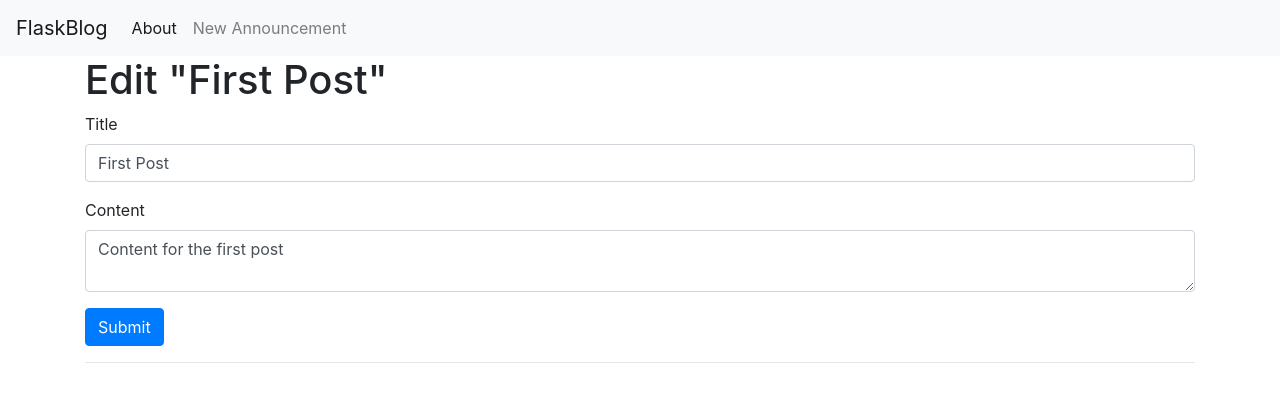
After one commit to kylenmorris/ra-management-suite, a Flask app: page /1/edit in a window 1280 px wide. The commit adds this page. Shown: the top 402 px of the page. Run offline with Flask 3, Linux system fonts and the light colour scheme; data comes from the database, SQL or seed files in the repository; some libraries are stand-ins or nearby versions.

Commit message:
* Hopefully final major clean up - venv & run built into project. Can fully manage announcements. Data operations moved into separate repo.

```diff
--- /dev/null
+++ b/RAManagementSuite/app.py
@@ -0,0 +1,8 @@
+from flask import Flask, render_template, request, url_for, flash, redirect
+from views.home import home
+
+app = Flask(__name__)
+app.register_blueprint(home)
+
+if __name__ == '__main__':
+    app.run()
--- /dev/null
+++ b/RAManagementSuite/repos/announcementRepo.py
@@ -0,0 +1,60 @@
+import sqlite3
+from repos.baseRepo import get_db_connection
+from werkzeug.exceptions import abort
+
+
+def get_announcement(announcement_id):
+    """
+    Gets a single announcement by id.
+    Aborts if no announcement is found.
+    :param announcement_id: Announcement id
+    :return: Single announcement
+    """
+    conn = get_db_connection()
+    announcement = conn.execute('SELECT * FROM announcements WHERE id = ?',
+                                (announcement_id,)).fetchone()
+    conn.close()
+    if announcement is None:
+        abort(404)
+    return announcement
+
+
+def get_announcements():
+    """
+    Gets all existing announcements.
+    :return: list of announcements
+    """
+    conn = get_db_connection()
+    announcements = conn.execute('SELECT * FROM announcements').fetchall()
+    conn.close()
+
+    return announcements
+
+
+def create_announcement(title, content):
+    """
+    Creates a new announcement.
+    :param title: announcement title (string)
+    :param content: announcement content (string)
+    :return: none
+    """
+    conn = get_db_connection()
+    conn.execute('INSERT INTO announcements (title, content) VALUES (?, ?)',
+                 (title, content))
+    conn.commit()
+    conn.close()
+
+def edit_announcement(title, content, id):
+    """
+    Edits an existing announcement.
+    No error handling if announcement does not exist.
+    :param title: announcement title (string)
+    :param content: announcement content (string)
+    :return: none
+    """
+    conn = get_db_connection()
+    conn.execute('UPDATE announcements SET title = ?, content = ?'
+                 ' WHERE id = ?',
+                 (title, content, id))
+    conn.commit()
+    conn.close()
--- /dev/null
+++ b/RAManagementSuite/repos/baseRepo.py
@@ -0,0 +1,7 @@
+import sqlite3
+
+
+def get_db_connection():
+    conn = sqlite3.connect('database.db')
+    conn.row_factory = sqlite3.Row
+    return conn
--- a/RA_Management/templates/base.html
+++ b/RAManagementSuite/templates/base.html
@@ -12,7 +12,7 @@
   </head>
   <body>
     <nav class="navbar navbar-expand-md navbar-light bg-light">
-        <a class="navbar-brand" href="{{ url_for('index')}}">FlaskBlog</a>
+        <a class="navbar-brand" href="{{ url_for('home.index')}}">FlaskBlog</a>
         <button class="navbar-toggler" type="button" data-toggle="collapse" data-target="#navbarNav" aria-controls="navbarNav" aria-expanded="false" aria-label="Toggle navigation">
             <span class="navbar-toggler-icon"></span>
         </button>
@@ -22,7 +22,7 @@
                 <a class="nav-link" href="#">About</a>
             </li>
             <li class="nav-item">
-                <a class="nav-link" href="{{url_for('create')}}">New Announcement</a>
+                <a class="nav-link" href="{{url_for('home.create')}}">New Announcement</a>
             </li>
             </ul>
         </div>
--- /dev/null
+++ b/RAManagementSuite/templates/home/edit.html
@@ -0,0 +1,25 @@
+{% extends 'base.html' %}
+
+{% block content %}
+<h1>{% block title %} Edit "{{ announcement['title'] }}" {% endblock %}</h1>
+
+<form method="post">
+    <div class="form-group">
+        <label for="title">Title</label>
+        <input type="text" name="title" placeholder="Announcement title"
+               class="form-control"
+               value="{{ request.form['title'] or announcement['title'] }}">
+        </input>
+    </div>
+
+    <div class="form-group">
+        <label for="content">Content</label>
+        <textarea name="content" placeholder="Announcement content"
+                  class="form-control">{{ request.form['content'] or announcement['content'] }}</textarea>
+    </div>
+    <div class="form-group">
+        <button type="submit" class="btn btn-primary">Submit</button>
+    </div>
+</form>
+<hr>
+{% endblock %}
--- a/RA_Management/templates/index.html
+++ b/RAManagementSuite/templates/home/index.html
@@ -3,10 +3,13 @@
 {% block content %}
     <h1>{% block title %} Welcome to FlaskBlog {% endblock %}</h1>
     {% for announcement in announcements %}
-        <a href="{{ url_for('announcement', announcement_id=announcement['id']) }}">
+        <a href="{{ url_for('home.announcement', announcement_id=announcement['id']) }}">
             <h2>{{ announcement['title'] }}</h2>
         </a>
         <span class="badge badge-primary">{{ announcement['created'] }}</span>
+            <a href="{{ url_for('home.edit', id=announcement['id']) }}">
+            <span class="badge badge-warning">Edit</span>
+        </a>
         <hr>
     {% endfor %}
 {% endblock %}
--- /dev/null
+++ b/RAManagementSuite/views/home.py
@@ -0,0 +1,46 @@
+from flask import Flask, Blueprint, render_template, request, url_for, flash, redirect
+from repos import announcementRepo
+
+home = Blueprint('home', __name__)
+
+
+@home.route('/')
+def index():
+    announcements = announcementRepo.get_announcements()
+    return render_template('home/index.html', announcements=announcements)
+
+
+@home.route('/<int:announcement_id>')
+def announcement(announcement_id):
+    announcement = announcementRepo.get_announcement(announcement_id)
+    return render_template('home/announcement.html', announcement=announcement)
+
+
+@home.route('/create', methods=('GET', 'POST'))
+def create():
+    if request.method == 'POST':
+        title = request.form['title']
+        content = request.form['content']
+        if not title:
+            flash('Title is required!')
+        else:
+            announcementRepo.create_announcement(title, content)
+            return redirect(url_for('home.index'))
+
+    return render_template('home/create.html')
+
+
+@home.route('/<int:id>/edit', methods=('GET', 'POST'))
+def edit(id):
+    announcement = announcementRepo.get_announcement(id)
+
+    if request.method == 'POST':
+        title = request.form['title']
+        content = request.form['content']
+        if not title:
+            flash('Title is required!')
+        else:
+            announcementRepo.edit_announcement(title, content, id)
+            return redirect(url_for('home.index'))
+
+    return render_template('home/edit.html', announcement=announcement)
--- a/RA_Management/static/css/style.css
+++ /dev/null
@@ -1,6 +0,0 @@
-h1 {
-    border: 2px #eee solid;
-    color: brown;
-    text-align: center;
-    padding: 10px;
-}
```
Also changed, not shown: RA_Management/app.py (deleted, +0 -54 lines), RAManagementSuite/database.db (added), RAManagementSuite/init_db.py (renamed from RA_Management/init_db.py), RAManagementSuite/schema.sql (renamed from RA_Management/schema.sql), RAManagementSuite/templates/home/announcement.html (renamed from RA_Management/templates/announcement.html), RAManagementSuite/templates/home/create.html (renamed from RA_Management/templates/create.html), RA_Management/database.db (deleted).
